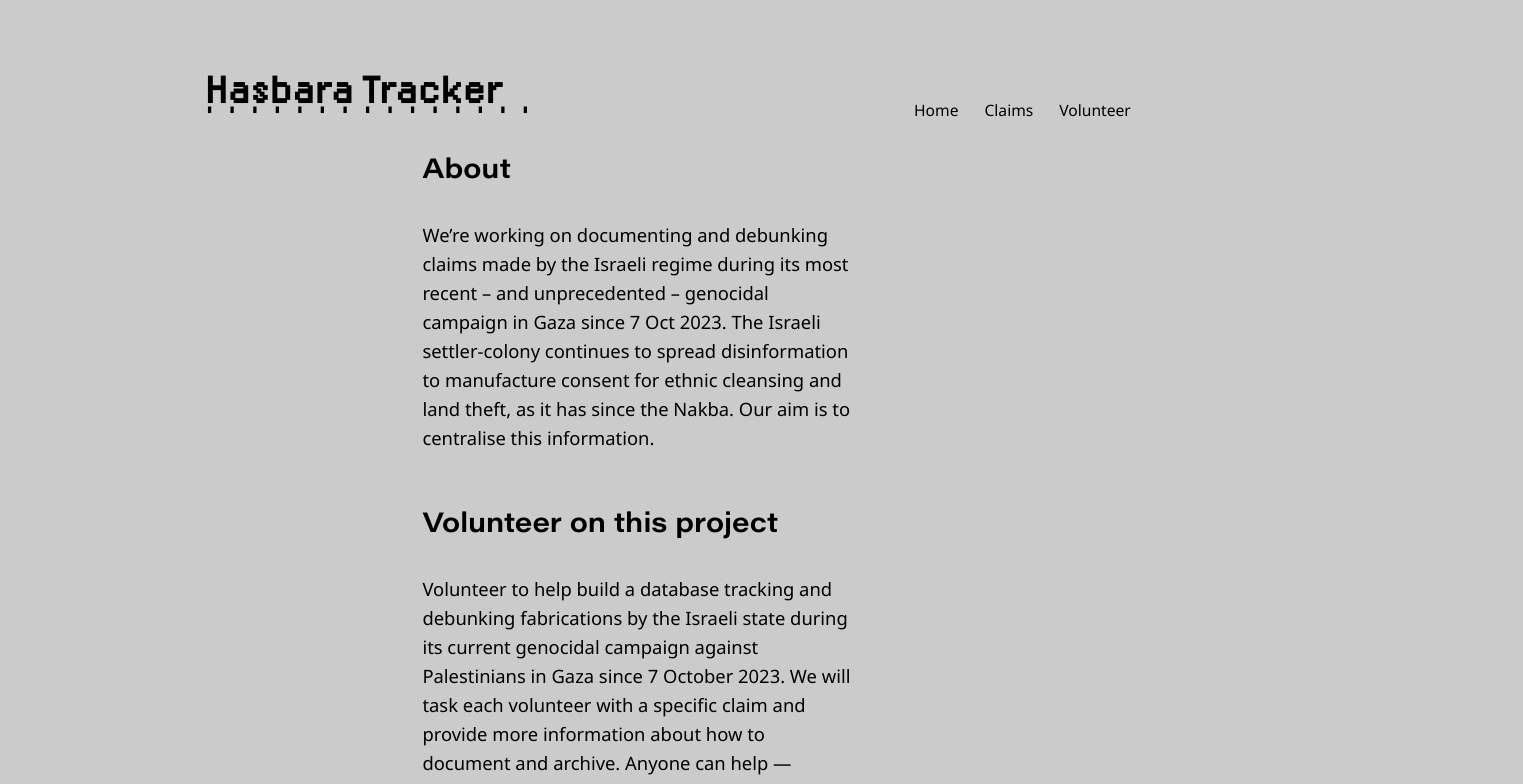
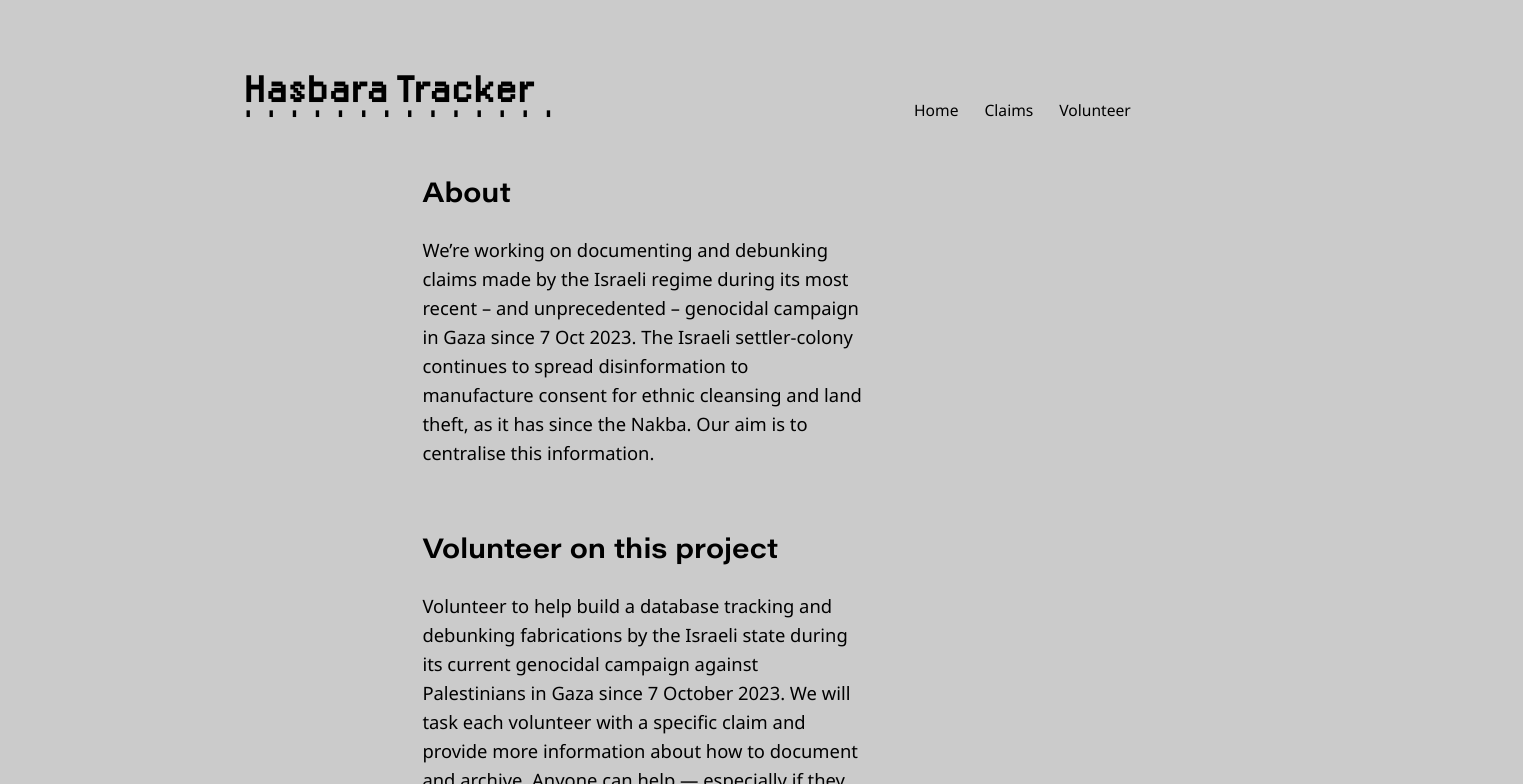
Before and after one commit to tamtzekin/hasbara-tracker, a React (Create React App) app: page / in a window 1280 px wide. Shown: the top 784 px of the page, 1523 px wide, since content can reach past the window. Built offline with nearby package versions, Linux system fonts and the light colour scheme.

Commit message:
tightened homepage layout

```diff
--- a/src/App.css
+++ b/src/App.css
@@ -27,7 +27,7 @@ h2 {
     text-align: left;
     font-family: 'AcuminPro_WideSemibold';
     position: relative;
-    margin: 0 0 2% 0;
+    margin: 14% 0 0 0;
 }
 
 body {
@@ -44,10 +44,10 @@ body {
 
 #dots {
     font-family: 'LoRes_Regular';
-    font-size: 2.1em;
+    font-size: 2.15em;
     position: absolute;
-    left: 11%;
-    margin-top: 0.8%;
+    left: 14%;
+    margin-top: 1%;
     width: 100%;
 
 }
@@ -99,8 +99,9 @@ a::selection {
 
 .content-container {
     position: absolute;
+    top: 1%;
     left: 21%;
-    margin: 6.6% 33% 0 12%;
+    margin: 6% 32.5% 0 12%;
 }
 
 
--- a/src/components/FilterDisplay.js
+++ b/src/components/FilterDisplay.js
@@ -41,11 +41,13 @@ const FilterDisplay = () => {
     <>
         <span class="header-container">
             <h1>Hasbara Tracker</h1>
-            <span id="dots">. . . . . . . . . . . . . . .</span>
+            <span id="dots">. . . . . . . . . . . . . .</span>
         </span>
 
     <span class="content-container">
+        <br />
         <h2>Claims</h2>
+        <br />
 
     <div class="filters">
         {/* Filters */}
--- a/src/components/Homepage.css
+++ b/src/components/Homepage.css
@@ -1,8 +1,8 @@
 h1 {
   font-family: 'LoRes_Regular';
-  font-size: 2.1em;
+  font-size: 2.05em;
   position: absolute;
-  left: 11%;
+  left: 14%;
   margin-top: 0%;
   width: 100%;
 }
--- a/src/components/Homepage.js
+++ b/src/components/Homepage.js
@@ -17,14 +17,15 @@ const Homepage = () => {
 
 <span class="header-container">
             <h1>Hasbara Tracker</h1>
-                <span id="dots">. . . . . . . . . . . . . . .</span>
+                <span id="dots">. . . . . . . . . . . . . .</span>
         </span>
 
+
         <span className="content-container">
+        <br />
             <h2>About</h2><br />
 
                 <span className="home-text">We’re working on documenting and debunking claims made by the Israeli regime during its most recent – and unprecedented – genocidal campaign in Gaza since 7 Oct 2023. The Israeli settler-colony continues to spread disinformation to manufacture consent for ethnic cleansing and land theft, as it has since the Nakba. Our aim is to centralise this information.</span>
-                <br /><br /><br />
 
         <h2>Volunteer on this project</h2><br />
 
--- a/src/components/VolunteerForm.js
+++ b/src/components/VolunteerForm.js
@@ -38,10 +38,11 @@ const VolunteerForm = () => {
     <>
       <span className="header-container">
         <h1>Hasbara Tracker</h1>
-        <span id="dots">. . . . . . . . . . . . . . .</span>
+        <span id="dots">. . . . . . . . . . . . . .</span>
       </span>
 
       <div className="content-container">
+      <br />
         <h2>Volunteer</h2>
         <p>
           Volunteer to help build a database tracking and debunking fabrications
```
